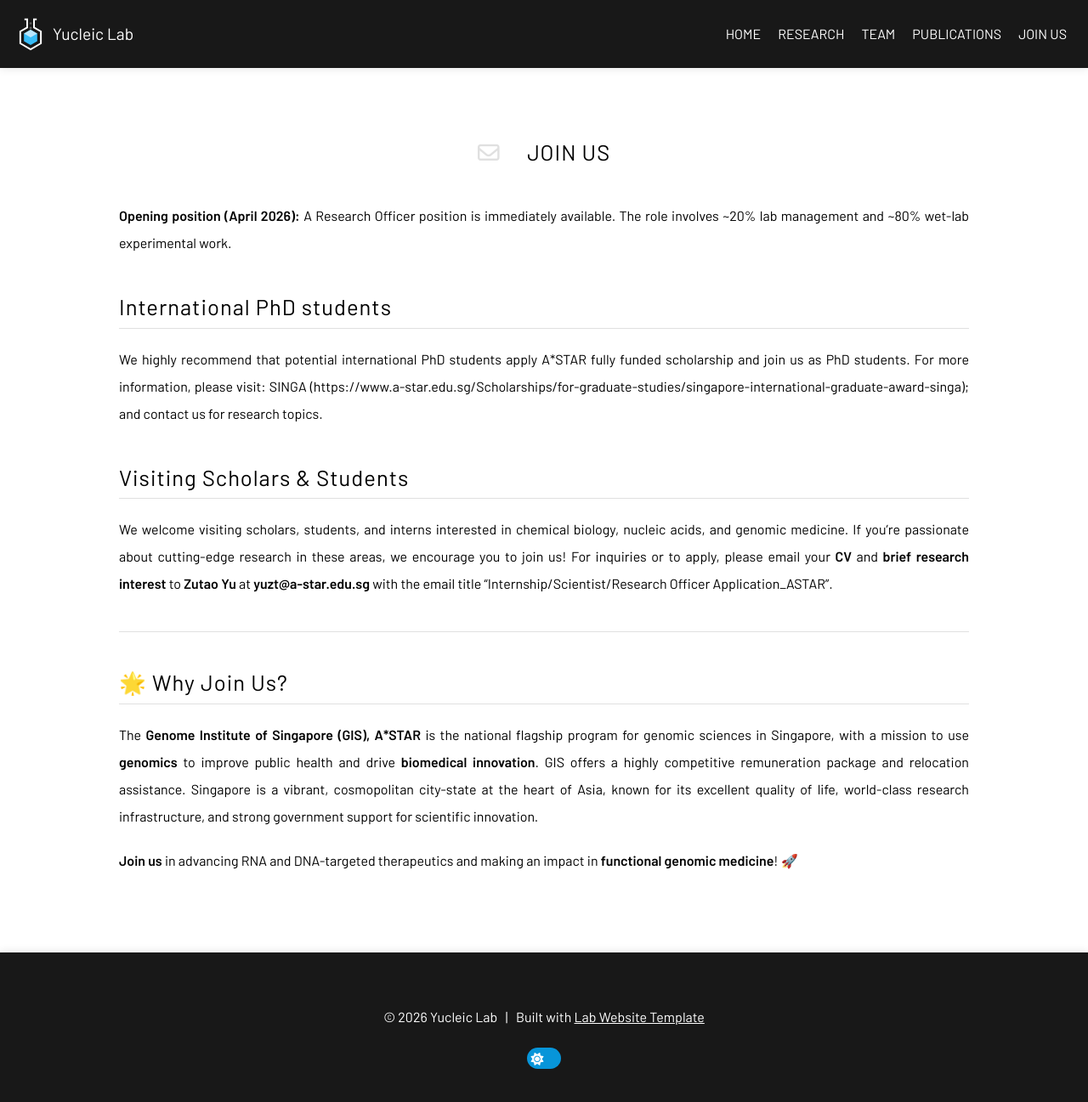
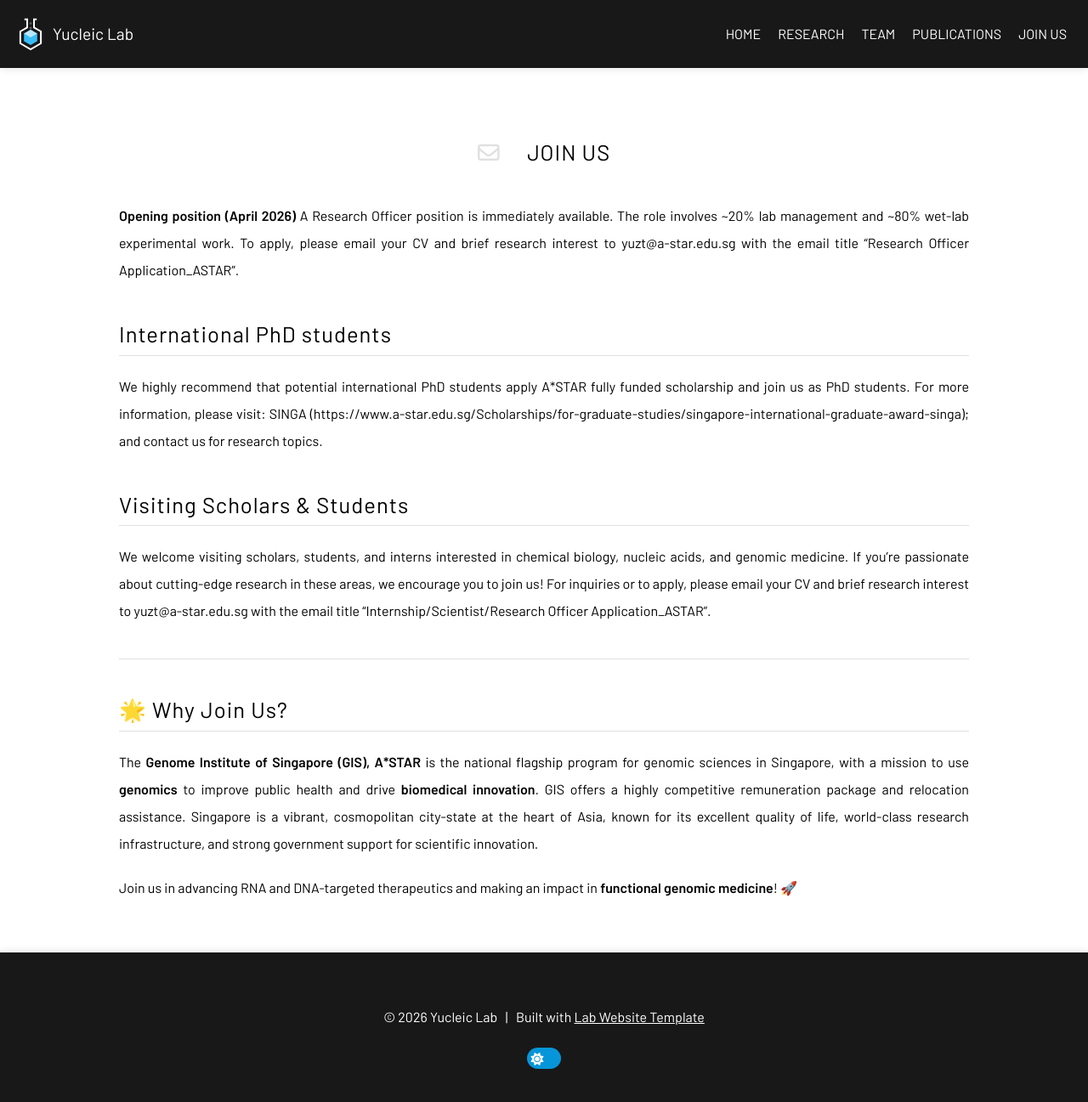
Before and after one commit to yuzutao1990/yucleiclab.github.io, a Jekyll site: the page built from contact/index.md, in a window 1280 px wide and 1298 px high. Shown: the whole window at 85% size. Built offline with Jekyll 4.4.1, drawn with Linux system fonts in a browser that asks for light colours; a style sheet for code colours, icons or effects is not loaded.

Commit message:
Update index.md

```diff
--- a/contact/index.md
+++ b/contact/index.md
@@ -7,13 +7,14 @@
 
 # {% include icon.html icon="fa-regular fa-envelope" %} Join Us
 
-**Opening position (April 2026):** A Research Officer position is immediately available. The role involves ~20% lab management and ~80% wet-lab experimental work.
+**Opening position (April 2026)**
+A Research Officer position is immediately available. The role involves ~20% lab management and ~80% wet-lab experimental work. To apply, please email your CV and brief research interest to yuzt@a-star.edu.sg with the email title “Research Officer Application_ASTAR”.
 
 ## International PhD students
 We highly recommend that potential international PhD students apply A*STAR fully funded scholarship and join us as PhD students. For more information, please visit: SINGA (https://www.a-star.edu.sg/Scholarships/for-graduate-studies/singapore-international-graduate-award-singa); and contact us for research topics.
 
 ## Visiting Scholars & Students
-We welcome visiting scholars, students, and interns interested in chemical biology, nucleic acids, and genomic medicine. If you’re passionate about cutting-edge research in these areas, we encourage you to join us! For inquiries or to apply, please email your **CV** and **brief research interest** to **Zutao Yu** at **yuzt@a-star.edu.sg** with the email title “Internship/Scientist/Research Officer Application_ASTAR”.
+We welcome visiting scholars, students, and interns interested in chemical biology, nucleic acids, and genomic medicine. If you’re passionate about cutting-edge research in these areas, we encourage you to join us! For inquiries or to apply, please email your CV and brief research interest to yuzt@a-star.edu.sg with the email title “Internship/Scientist/Research Officer Application_ASTAR”.
 
 ---
 
@@ -21,4 +22,4 @@
 
 The **Genome Institute of Singapore (GIS), A*STAR** is the national flagship program for genomic sciences in Singapore, with a mission to use **genomics** to improve public health and drive **biomedical innovation**. GIS offers a highly competitive remuneration package and relocation assistance. Singapore is a vibrant, cosmopolitan city-state at the heart of Asia, known for its excellent quality of life, world-class research infrastructure, and strong government support for scientific innovation.
 
-**Join us** in advancing RNA and DNA-targeted therapeutics and making an impact in **functional genomic medicine**! 🚀
+Join us in advancing RNA and DNA-targeted therapeutics and making an impact in **functional genomic medicine**! 🚀
```
